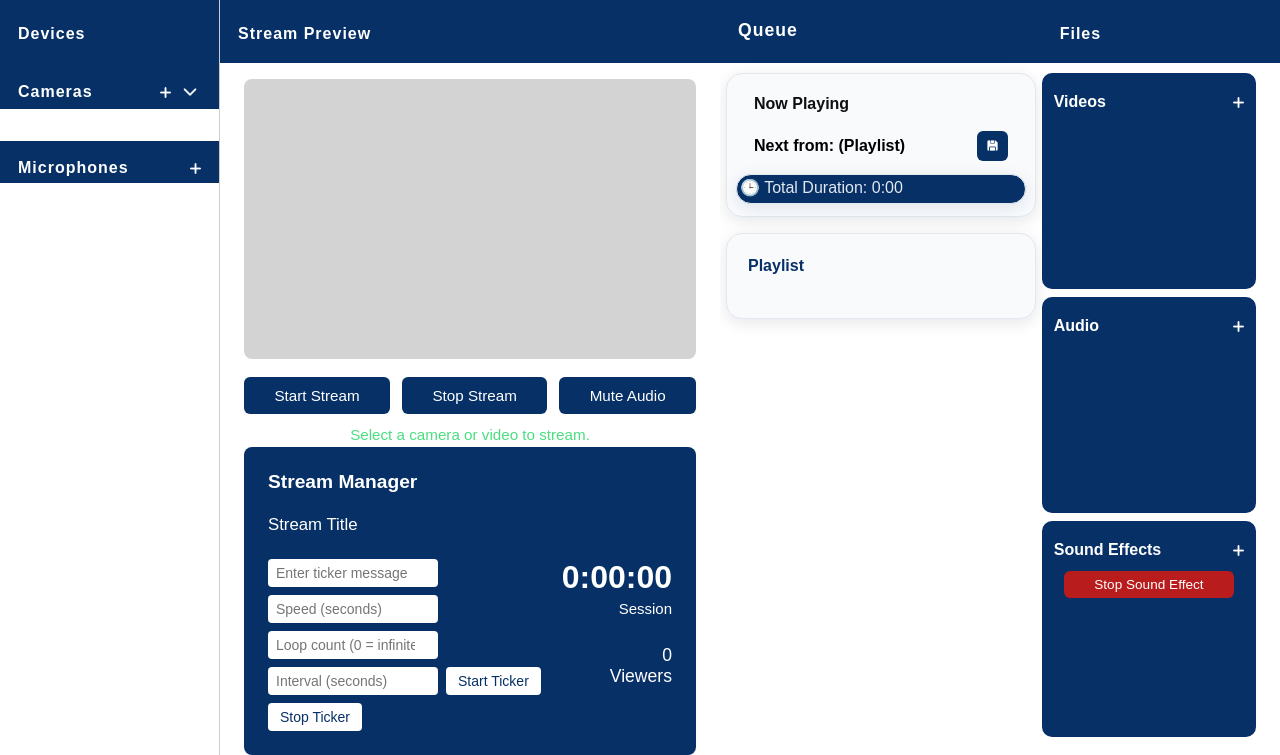
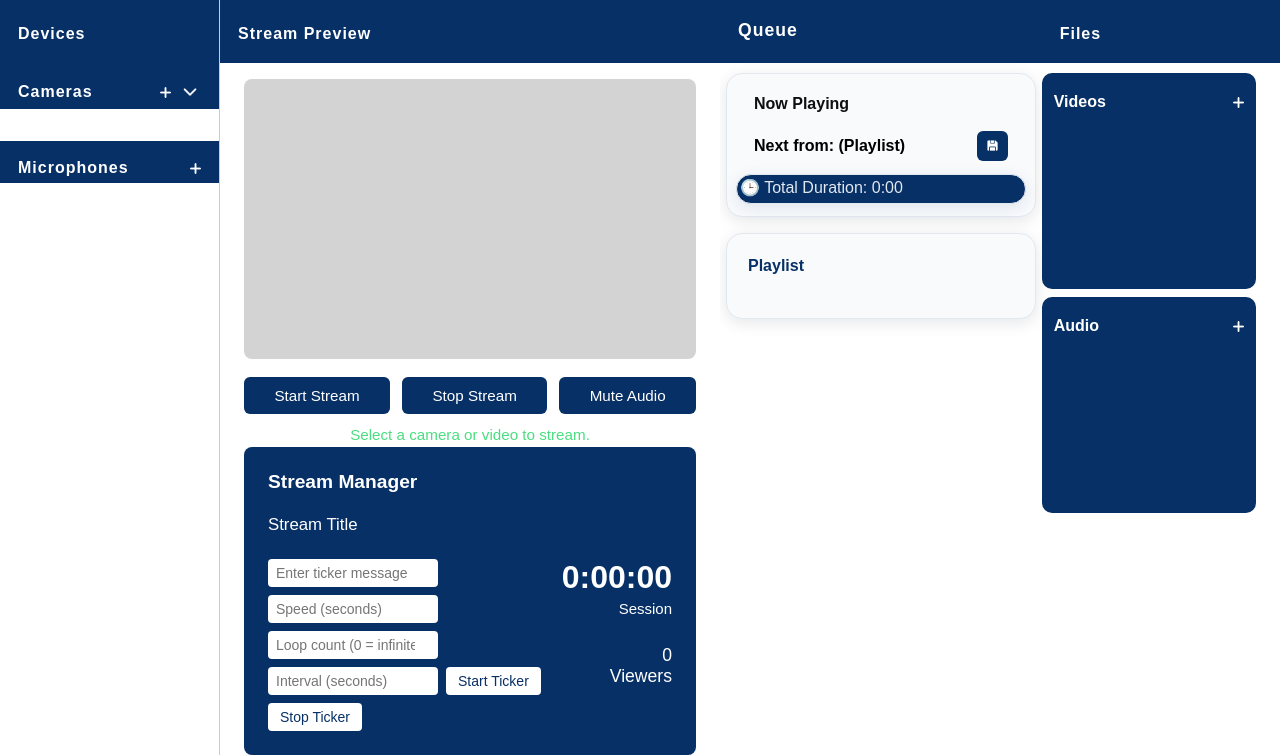
Before and after one commit to Gerard-Alexander/CheersSL-Campus-Radio, a Flask app: page /broadcaster/ in a window 1280 px wide. Shown: the part 67-822 px from the top of the page. Run offline with Flask 3, Linux system fonts and the light colour scheme; the visitor is signed in with stand-in values (Sample User, id 1); data that the repository does not hold is empty; some libraries are stand-ins or nearby versions; some web fonts are replaced.

Commit message:
temporarily remove the sfx button

```diff
--- a/app/broadcaster/templates/broadcaster.html
+++ b/app/broadcaster/templates/broadcaster.html
@@ -287,7 +287,7 @@
                 </div>
               </div>
             </div>
-            <div class="section-right">
+            <!-- <div class="section-right">
               <div class="section-label-right">
                 Sound Effects
                 <span class="plus sfx-plus">
@@ -297,13 +297,13 @@
                     class="icon-btn-plus"
                   />
                 </span>
-              </div>
-              <button id="stopSfxBtn" class="sfx-stop-btn" type="button">Stop Sound Effect</button>
+              </div> -->
+              <!-- <button id="stopSfxBtn" class="sfx-stop-btn" type="button">Stop Sound Effect</button>
               <div class="card-list">
                 <div class="file-card" data-type="sfx">
                   <div class="file-container"></div>
                 </div>
-              </div>
+              </div> -->
             </div>
           </div>
         </div>
```
